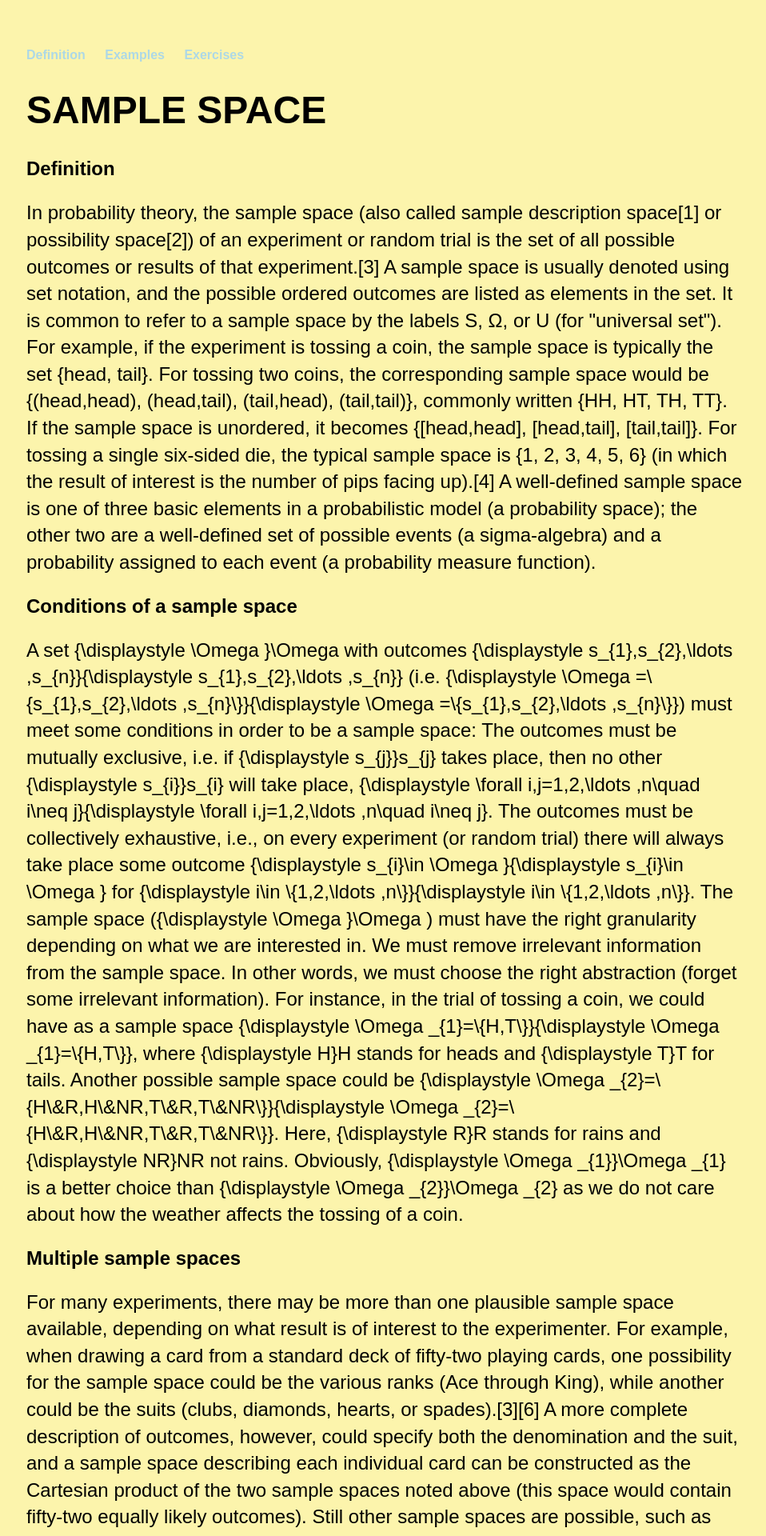
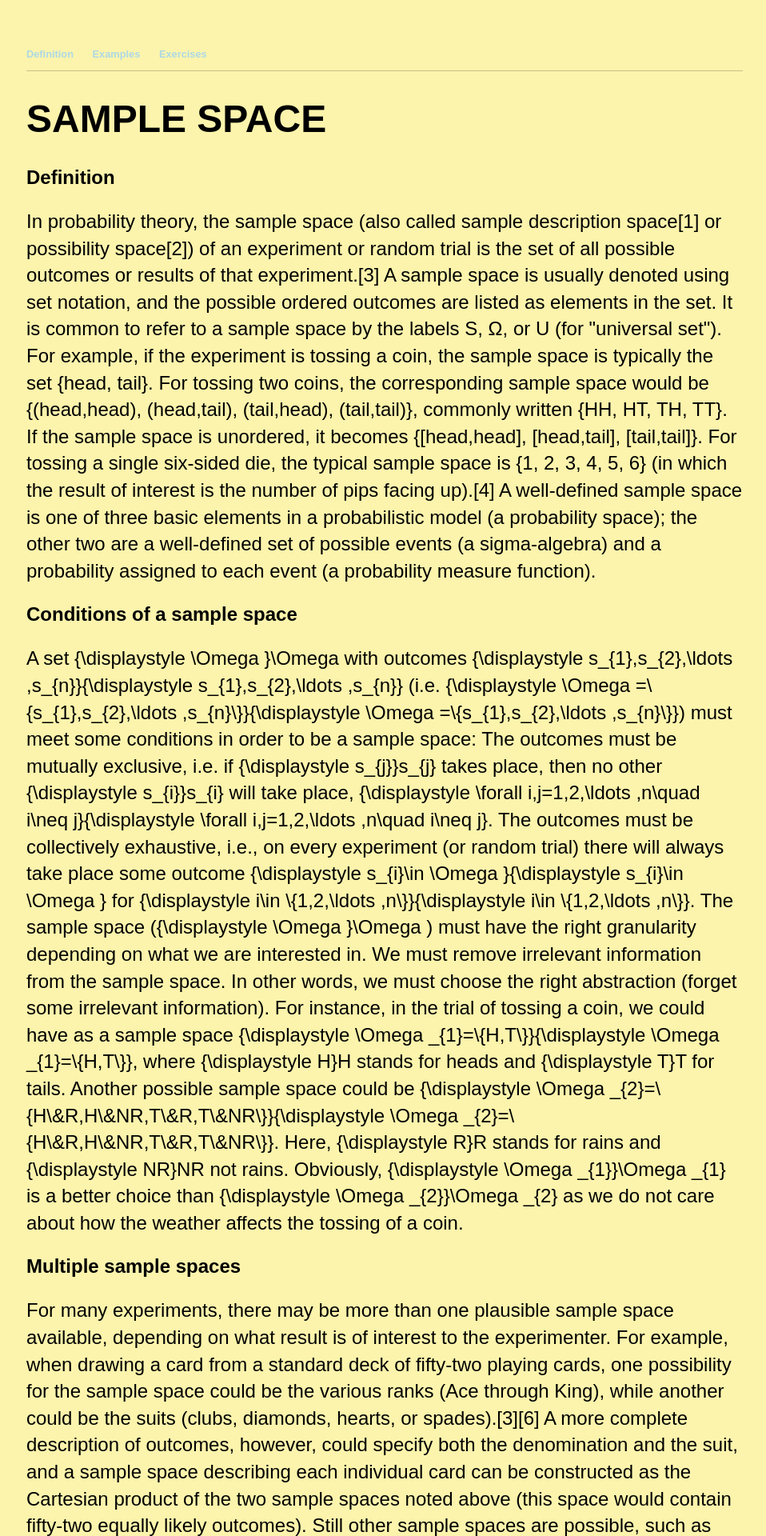
Before and after one commit to samplespace-discrete/samplespace-discrete.github.io, a Jekyll site: the page built from index.html, in a window 1280 px wide. Shown: the top 1920 px of the page at 80% size, without its empty margins (159-1117 px from the left). Built offline with Jekyll 4.4.1, drawn with Linux system fonts in a browser that asks for light colours.

Commit message:
Update main.css

```diff
--- a/css/main.css
+++ b/css/main.css
@@ -51,7 +51,11 @@ p {
     color: #000000;
 }
 footer {
-    border-top: 1px solid #d5d5d5;
+    border-top: 1px solid #c7c086;
+    font-size: .8em;
+}
+nav {
+    border-bottom: 1px solid #c7c086;
     font-size: .8em;
 }
 
```
